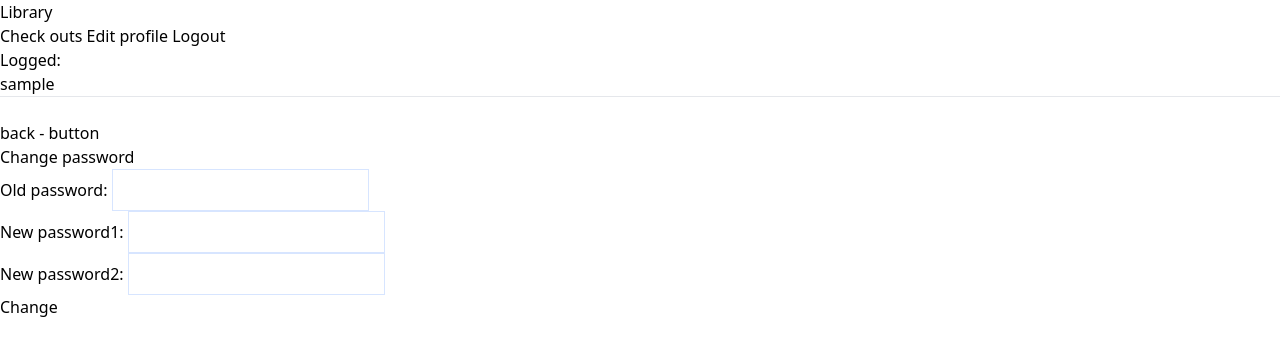
After one commit to Logic232/Library-Django, a Django app: page /password/ in a window 1280 px wide. The commit adds this page. Shown: the top 356 px of the page. Run offline with Django 3.2, Linux system fonts and the light colour scheme; the visitor is signed in with stand-in values (Sample User, id 1); style sheets or scripts are compiled from the project's sources; some libraries are stand-ins or nearby versions.

Commit message:
Added password change

```diff
--- a/base/forms.py
+++ b/base/forms.py
@@ -1,7 +1,7 @@
-from django.forms import CharField, EmailField, ModelForm, TextInput
+from pyexpat import model
+from django.forms import CharField, EmailField, ModelForm, PasswordInput
 from .models import Books, User
-from django.contrib.auth.forms import UserCreationForm
-from django.core.exceptions import ValidationError
+from django.contrib.auth.forms import UserCreationForm, PasswordChangeForm
 
 class BookForm(ModelForm):
     class Meta:
@@ -51,3 +51,12 @@ class EditCustomerForm(ModelForm):
     class Meta:
         model = User
         fields = ('first_name', 'last_name', 'email')
+
+class PasswordChangingForm(PasswordChangeForm):
+    old_password = CharField(widget=PasswordInput(attrs={'class': 'form-control', 'type': 'password'}))
+    new_password1 = CharField(max_length=100, widget=PasswordInput(attrs={'class': 'form-control', 'type': 'password'}))
+    new_password2 = CharField(max_length=100, widget=PasswordInput(attrs={'class': 'form-control', 'type': 'password'}))
+
+    class Meta:
+        model = User
+        fields = ('old_password', 'new_password1', 'new_password2')
--- /dev/null
+++ b/base/templates/base/change-password.html
@@ -0,0 +1,27 @@
+{% extends 'main.html' %} {% block content %}
+
+<main>
+    <div>
+        <div>
+            <div>
+                <div>
+                    <a href="{% url 'home' %}">
+                        <br />
+                        back - button
+                    </a>
+                    <h3>Change password</h3>
+                </div>
+            </div>
+            <div>
+                <form method="POST">
+                    {% csrf_token %} {{ form.as_p }}
+                    <div>
+                        <button type="submit" name="update">Change</button>
+                    </div>
+                </form>
+            </div>
+        </div>
+    </div>
+</main>
+
+{% endblock %}
--- a/base/templates/base/login_register.html
+++ b/base/templates/base/login_register.html
@@ -72,7 +72,7 @@
     <div class="max-w-full px-5 shadow-3xl rounded-lg mb-20 grid place-content-center pb-10">
         <h2 class="text-center text-4xl font-bold py-10 px-10 tracking-wide leading-snug">Login to you account</h2>
         <div class="w-full max-w-[636px] lg:w-[636px]">
-            <form class="form" met hod="POST" action="">
+            <form class="form" method="POST" action="">
                 <div class="w-full">
                     {% csrf_token %}
                     <div class="w-full rounded-lg mt-6">
--- a/base/urls.py
+++ b/base/urls.py
@@ -12,5 +12,6 @@ urlpatterns = [
     path('book/<str:pk>/', views.book, name="book"),
     path('book/<str:pk>/edit', views.updateBook, name="update-book"),
     path('update-user/', views.updateUser, name="update-user"),
+    path('password/', views.PasswordsChangeView.as_view(template_name = 'base/change-password.html'), name="update-password"),
     path('loans/', views.loansUser, name="loans-user"),
 ]
--- a/base/views.py
+++ b/base/views.py
@@ -1,10 +1,12 @@
+import django
 from django.shortcuts import render, redirect
 from django.db.models import Q
 from django.contrib.auth.models import User
 from django.contrib.auth.decorators import login_required
 from django.contrib.auth import authenticate, login, logout
-from base.forms import BookForm, CustomerForm, EditCustomerForm, EditBookForm
+from base.forms import BookForm, CustomerForm, EditCustomerForm, PasswordChangingForm
 from .models import Author, Books, Loans, Publisher
+from django.contrib.auth.views import PasswordChangeView
 
 
 # Create your views here.
@@ -237,6 +239,9 @@ def updateUser(request):
 
     return render(request, 'base/update-user.html', {'form': form})
 
+class PasswordsChangeView(PasswordChangeView):
+    form_class = PasswordChangingForm
+
 
 @login_required(login_url='login')
 def loansUser(request):
```
Also changed, not shown: base/templates/base/update-user.html (+4 -4 lines), library/settings.py (+3 -4 lines), 1 other file.
